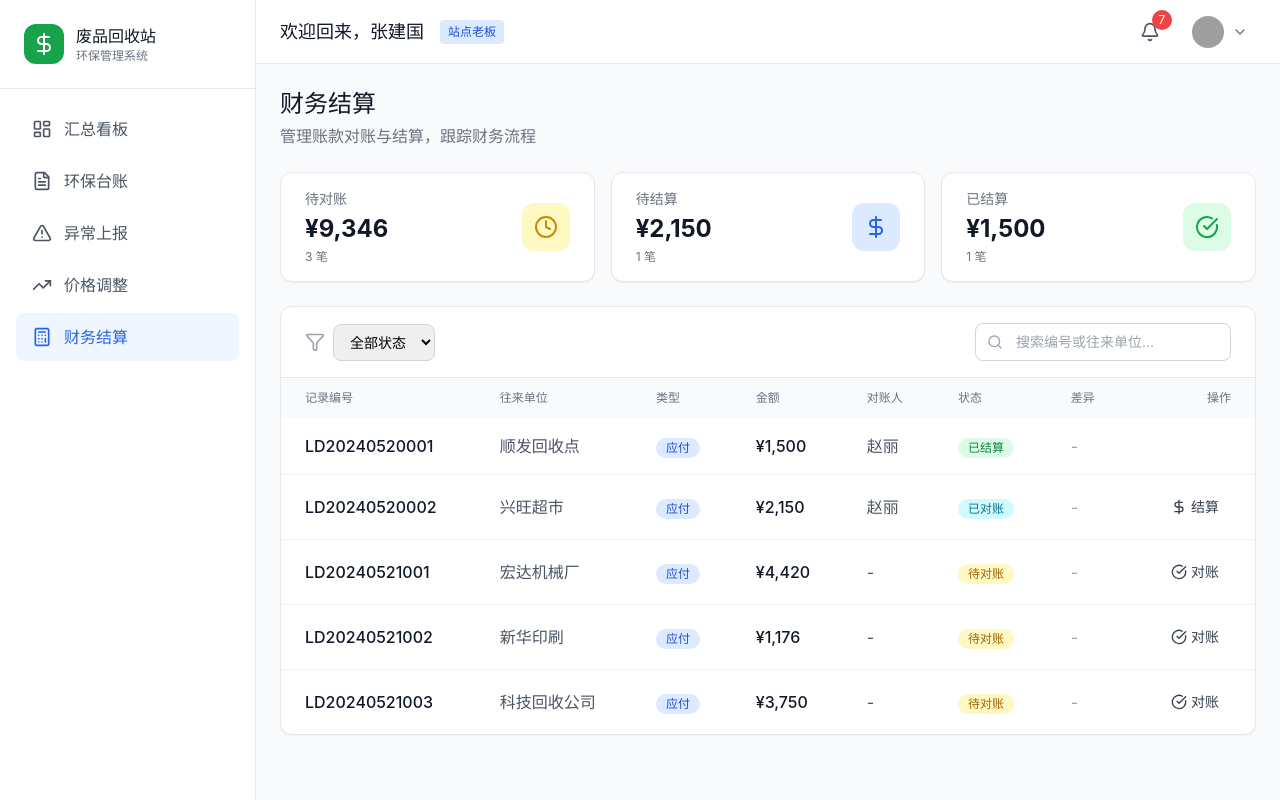
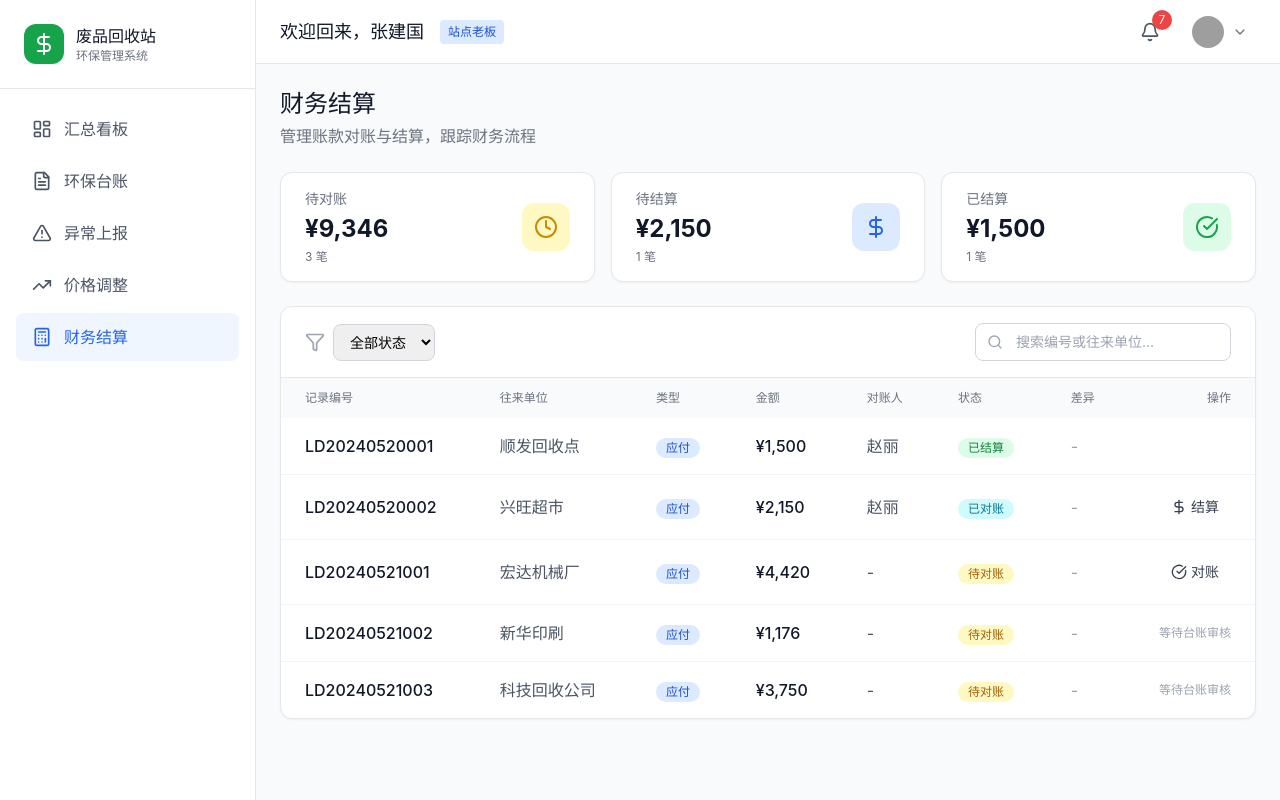
Before and after one commit to zoleo9527/trae-test, a React (Vite) app: page /finance in a window 1280 px wide. Built offline with nearby package versions, Linux system fonts and the light colour scheme; grey boxes are pictures that could not be loaded.

Commit message:
fix: repair ledger fanout timeline and drilldown

```diff
--- a/src/pages/ExceptionDetail.tsx
+++ b/src/pages/ExceptionDetail.tsx
@@ -314,7 +314,8 @@ export default function ExceptionDetail() {
                   { key: 'pending', label: '已上报', time: exception.createdAt, done: true },
                   { key: 'processing', label: '处理中', time: exception.processingAt, done: exception.status === 'processing' || exception.status === 'resolved' || exception.status === 'rejected' || exception.status === 'closed' },
                   { key: 'resolved', label: '已解决', time: exception.resolvedAt, done: exception.status === 'resolved' },
-                  { key: 'rejected', label: '已驳回', time: exception.resolvedAt, done: exception.status === 'rejected' },
+                  { key: 'rejected', label: '已驳回', time: exception.rejectedAt, done: exception.status === 'rejected' },
+                  { key: 'closed', label: '已关闭', time: exception.closedAt, done: exception.status === 'closed' },
                 ].map((step, index, arr) => (
                   <div key={step.key} className="flex items-start gap-3">
                     <div className="relative">
--- a/src/pages/FinanceSettlement.tsx
+++ b/src/pages/FinanceSettlement.tsx
@@ -7,10 +7,10 @@ import { Badge } from '@/components/ui/Badge';
 import { Button } from '@/components/ui/Button';
 import { Modal } from '@/components/ui/Modal';
 import { useStore } from '@/store/useStore';
-import { financeTypeLabels, financeStatusLabels, type FinanceStatus } from '@/types';
+import { financeTypeLabels, financeStatusLabels, type FinanceStatus, type FinanceRecord } from '@/types';
 
 export default function FinanceSettlement() {
-  const { currentRole, currentUser, financeRecords, reconcileFinance, settleFinance } = useStore();
+  const { currentRole, currentUser, financeRecords, ledgerRecords, reconcileFinance, settleFinance } = useStore();
   const [searchTerm, setSearchTerm] = useState('');
   const [statusFilter, setStatusFilter] = useState<string>('all');
   const [showSettleModal, setShowSettleModal] = useState(false);
@@ -22,6 +22,23 @@ export default function FinanceSettlement() {
 
   const canReconcile = currentRole === 'accountant' || currentRole === 'owner';
   const canSettle = currentRole === 'accountant' || currentRole === 'owner';
+
+  const getRelatedLedger = (ledgerId?: string) => {
+    if (!ledgerId) return undefined;
+    return ledgerRecords.find((r) => r.id === ledgerId);
+  };
+
+  const canReconcileRecord = (record: FinanceRecord) => {
+    if (!canReconcile || record.status !== 'pending') return false;
+    const relatedLedger = getRelatedLedger(record.ledgerId);
+    return relatedLedger && relatedLedger.status !== 'pending';
+  };
+
+  const canSettleRecord = (record: FinanceRecord) => {
+    if (!canSettle || record.status !== 'reconciled') return false;
+    const relatedLedger = getRelatedLedger(record.ledgerId);
+    return relatedLedger && (relatedLedger.status === 'reconciled' || relatedLedger.status === 'settled');
+  };
 
   const filteredRecords = financeRecords.filter((record) => {
     const matchSearch =
@@ -189,17 +206,29 @@ export default function FinanceSettlement() {
                       )}
                     </td>
                     <td className="px-6 py-4 text-right">
-                      {record.status === 'pending' && canReconcile && (
+                      {record.status === 'pending' && (
+                        canReconcileRecord(record) ? (
                           <Button variant="ghost" size="sm" onClick={() => handleReconcile(record.id)}>
                             <CheckCircle className="w-4 h-4 mr-1" />
                             对账
                           </Button>
+                        ) : (
+                          <div className="text-xs text-gray-400">
+                            等待台账审核
+                          </div>
+                        )
                       )}
-                      {record.status === 'reconciled' && canSettle && (
+                      {record.status === 'reconciled' && (
+                        canSettleRecord(record) ? (
                           <Button variant="ghost" size="sm" onClick={() => { setSelectedId(record.id); setShowSettleModal(true); }}>
                             <DollarSign className="w-4 h-4 mr-1" />
                             结算
                           </Button>
+                        ) : (
+                          <div className="text-xs text-gray-400">
+                            等待台账对账
+                          </div>
+                        )
                       )}
                     </td>
                   </tr>
--- a/src/store/useStore.ts
+++ b/src/store/useStore.ts
@@ -131,7 +131,10 @@ export const useStore = create<AppState>((set, get) => ({
 
       const relatedFinance = state.financeRecords.find((f) => f.ledgerId === id);
 
-      const updateLedger = (r: LedgerRecord) => ({
+      return {
+        ledgerRecords: state.ledgerRecords.map((r) =>
+          r.id === id
+            ? {
                 ...r,
                 status,
                 verifiedAt: status === 'verified' ? now : r.verifiedAt,
@@ -149,25 +152,20 @@ export const useStore = create<AppState>((set, get) => ({
                     createdAt: now,
                   },
                 ],
-      });
-
-      const updateFinance = relatedFinance ? (f: FinanceRecord) => {
-        if (f.ledgerId !== id) return f;
-        if (status === 'verified' && f.status === 'pending') {
-          return { ...f, status: 'pending' as const };
               }
-        if (status === 'reconciled') {
-          return { ...f, status: 'reconciled' as const, reconciledBy: userName, reconciledAt: now };
-        }
-        if (status === 'settled') {
-          return { ...f, status: 'settled' as const, settledAt: now };
-        }
-        return f;
-      } : undefined;
-
-      return {
-        ledgerRecords: state.ledgerRecords.map(updateLedger),
-        financeRecords: updateFinance ? state.financeRecords.map(updateFinance) : state.financeRecords,
+            : r
+        ),
+        financeRecords: relatedFinance
+          ? state.financeRecords.map((f) =>
+              f.ledgerId === id
+                ? status === 'reconciled'
+                  ? { ...f, status: 'reconciled' as const, reconciledBy: userName, reconciledAt: now }
+                  : status === 'settled'
+                    ? { ...f, status: 'settled' as const, settledAt: now }
+                    : f
+                : f
+            )
+          : state.financeRecords,
       };
     });
   },
@@ -223,6 +221,8 @@ export const useStore = create<AppState>((set, get) => ({
               updatedAt: now,
               processingAt: status === 'processing' ? now : e.processingAt,
               resolvedAt: status === 'resolved' ? now : e.resolvedAt,
+              rejectedAt: status === 'rejected' ? now : e.rejectedAt,
+              closedAt: status === 'closed' ? now : e.closedAt,
               comments: comment
                 ? [
                     ...e.comments,
--- a/src/types/index.ts
+++ b/src/types/index.ts
@@ -53,6 +53,8 @@ export interface ExceptionRecord {
   updatedAt: string;
   processingAt?: string;
   resolvedAt?: string;
+  rejectedAt?: string;
+  closedAt?: string;
   comments: Comment[];
   operationLogs: OperationLog[];
 }
```
Lines whose indentation alone changed are shown as unchanged.
